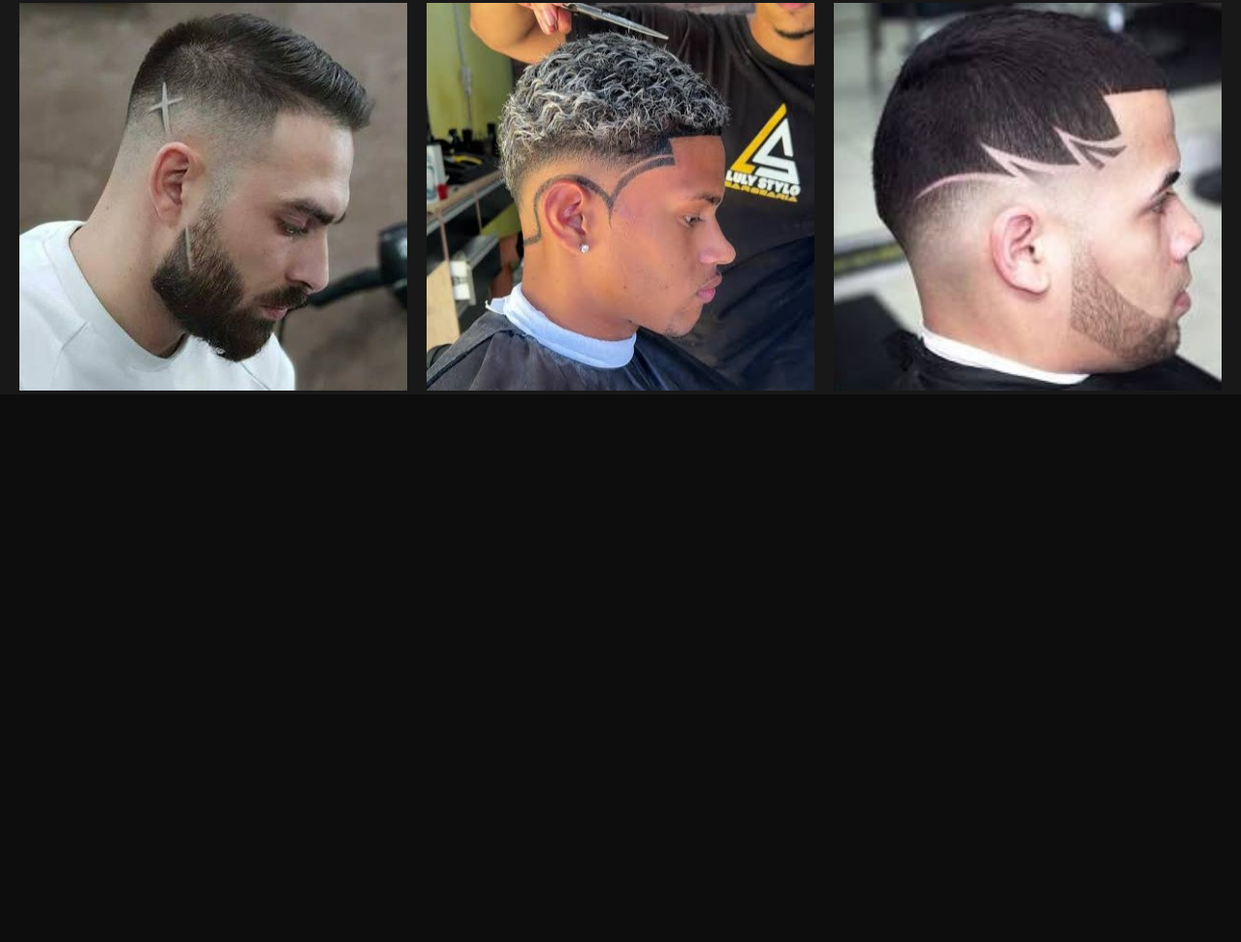
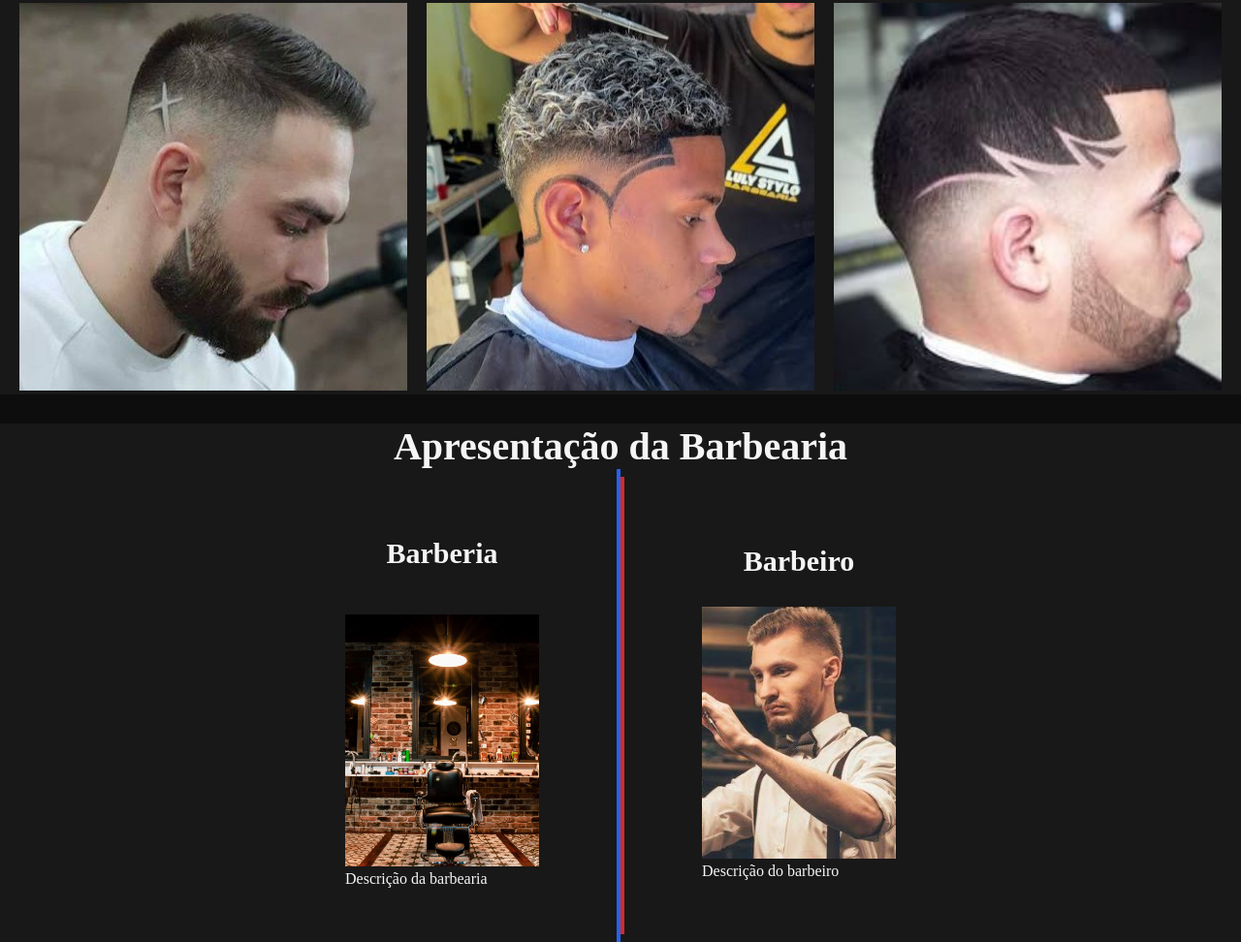
Before and after one commit to ArthurSouzz/siteBarbearia, a plain HTML site: page index.html in a window 1280 px wide. Shown: the part 1679-2651 px from the top of the page at 97% size. Before the commit the page ends 2086 px from the top, so only its background shows below. Drawn offline with Linux system fonts and the light colour scheme.

Commit message:
main quase completo

```diff
--- a/index.html
+++ b/index.html
@@ -73,6 +73,23 @@
           </div>
         </div>
       </section>
+      <h2 class="tituloapresentacao">Apresentação da Barbearia</h2>
+      <section class="apresentacao">
+        <div class="apresentabarbearia">
+          <h3>Barberia</h3>
+          <figure>
+            <img class="imgapresenta" src="./src/ambiente3x4.jpg" alt="">
+            <figcaption>Descrição da barbearia</figcaption>
+          </figure>
+        </div>
+        <div class="apresentabarbeiro">
+          <h3>Barbeiro</h3>
+          <figure>
+            <img class="imgapresenta" src="./src/oCaba3x4.jpeg" alt="">
+            <figcaption>Descrição do barbeiro</figcaption>
+          </figure>
+        </div>
+      </section>
     </main>
   </body>
 </html>
--- a/style.css
+++ b/style.css
@@ -136,3 +136,45 @@ body{
     width: 400px;
     height: 400px;
 }
+.tituloapresentacao{
+    text-align: center;
+    font-size: 40px;
+    background-color: #181818;
+    margin: 30px 0 0 0;
+}
+.apresentacao{
+    display: flex;
+    justify-content:center;
+    background-color: #181818;
+    align-items: center;
+}
+.apresentabarbearia{
+    border-right: #2563EB solid 4px;
+    padding: 40px;
+    /* width: 40%; */
+    display: flex;
+    justify-content: center;
+    align-items: center;
+    flex-direction: column;
+}
+.apresentabarbeiro{
+    border-left: #D62828 solid 4px;
+    padding: 40px;
+    /* width: 40%; */
+    justify-content: center;
+    align-items: center;
+    flex-direction: column;
+
+}
+.apresentabarbearia h3 {
+    font-size: 30px;
+    text-align: center;
+}
+.apresentabarbeiro h3 {
+    font-size: 30px;
+    text-align: center;
+}
+.imgapresenta{
+    width: 200px;
+    height: 260px;
+}
```
Also changed, not shown: src/ambiente.avif (added), src/ambiente3x4.jpg (added), src/oCaba.jpeg (added), src/oCaba3x4.jpeg (added).
